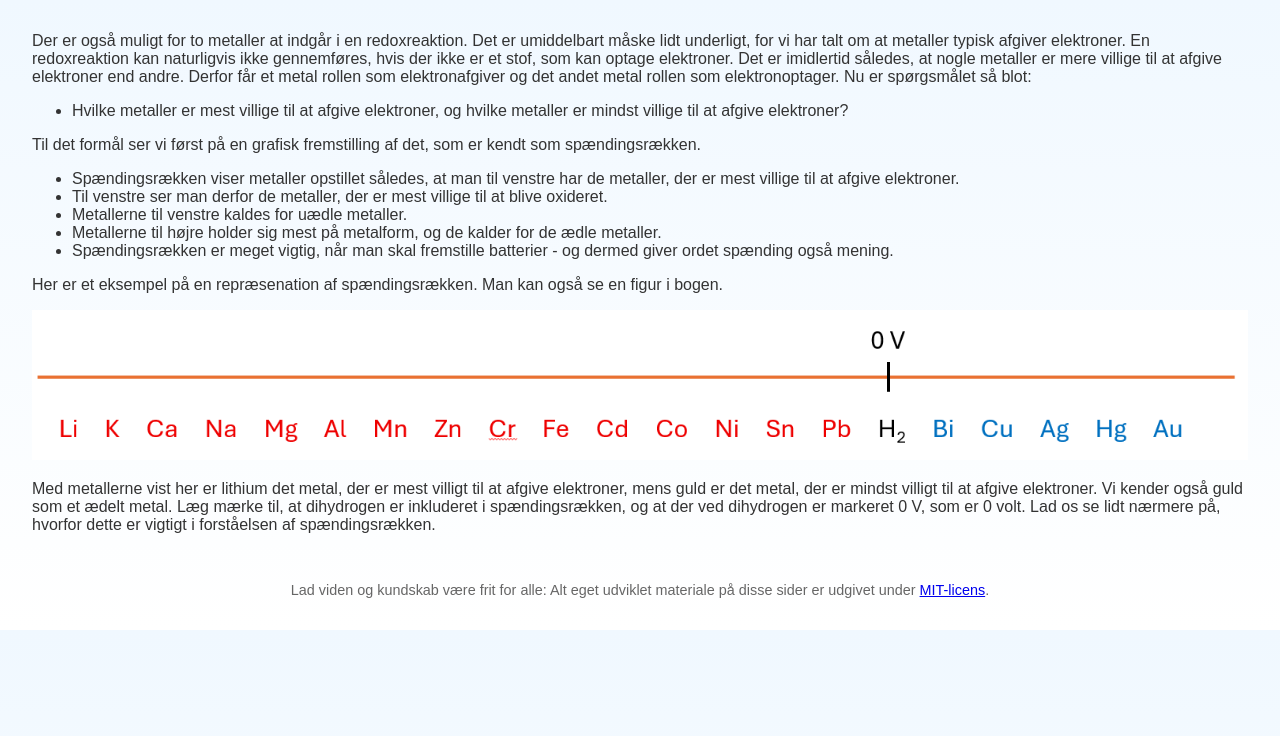
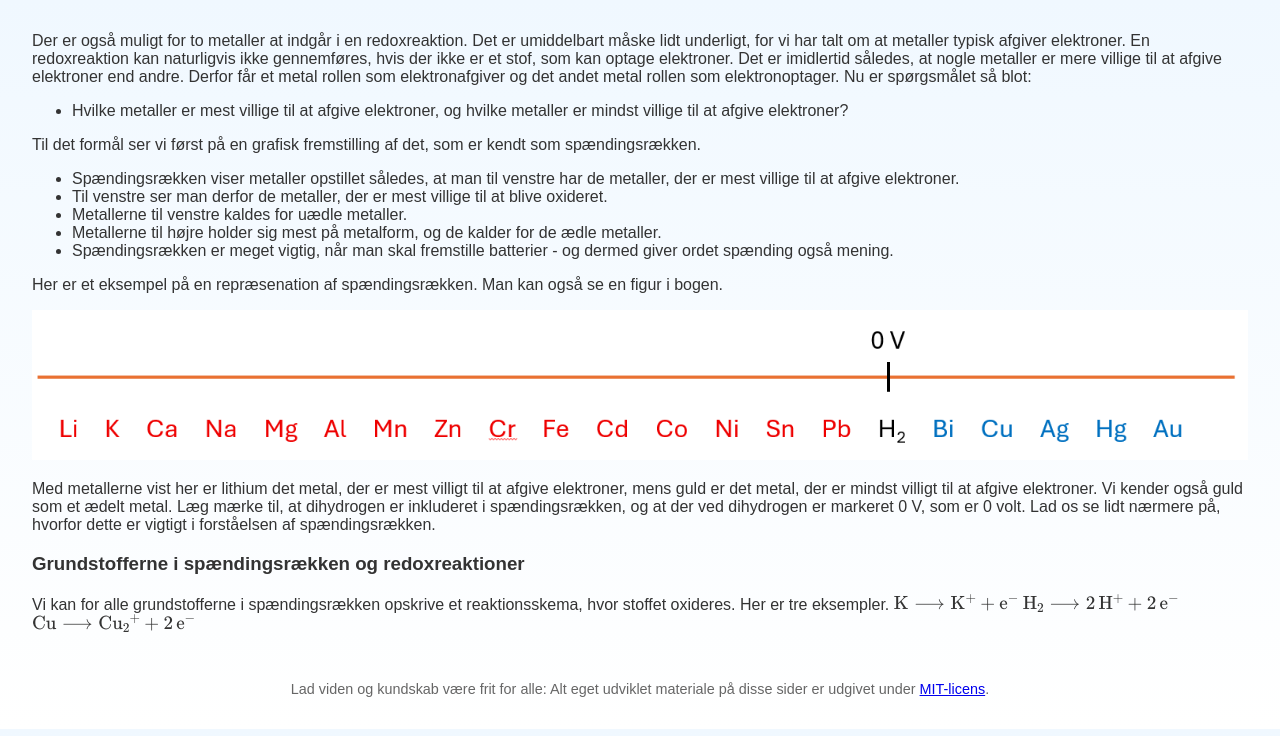
Before and after one commit to jenskaalby/matkem, a Jekyll site: the page built from Kemi/redox/spaendingsraekken.md, in a window 1280 px wide. Shown: the top 736 px of the page. Built offline with Jekyll 4.4.1, drawn with Linux system fonts in a browser that asks for light colours.

Commit message:
Update spaendingsraekken.md

```diff
--- a/Kemi/redox/spaendingsraekken.md
+++ b/Kemi/redox/spaendingsraekken.md
@@ -22,3 +22,9 @@ Til det formål ser vi først på en grafisk fremstilling af det, som er kendt s
 
 Med metallerne vist her er lithium det metal, der er mest villigt til at afgive elektroner, mens guld er det metal, der er mindst villigt til at afgive elektroner. Vi kender også guld som et ædelt metal.
 Læg mærke til, at dihydrogen er inkluderet i spændingsrækken, og at der ved dihydrogen er markeret 0 V, som er 0 volt. Lad os se lidt nærmere på, hvorfor dette er vigtigt i forståelsen af spændingsrækken.
+
+### Grundstofferne i spændingsrækken og redoxreaktioner
+Vi kan for alle grundstofferne i spændingsrækken opskrive et reaktionsskema, hvor stoffet oxideres. Her er tre eksempler.
+$$\ce{K -> K+ + e-}$$
+$$\ce{H_2 -> 2H+ + 2e-}$$
+$$\ce{Cu -> Cu2+ +2e-}$$
```
